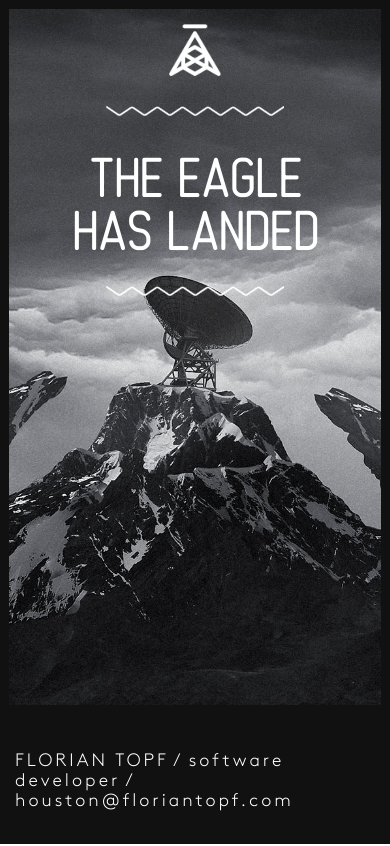
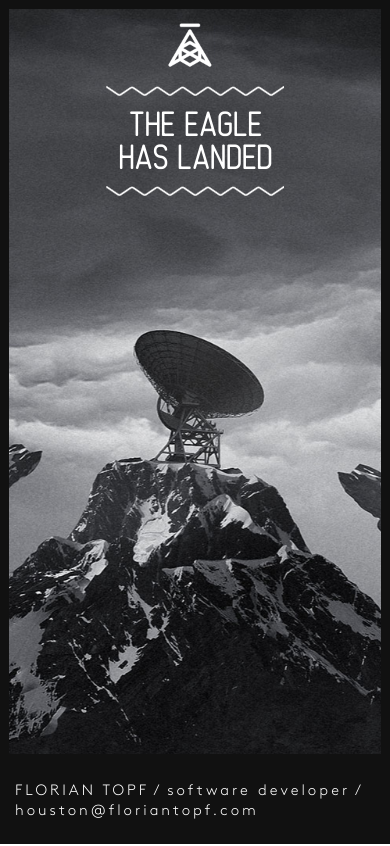
Before and after one commit to FlorianTopf/floriantopf.com, a website: page index.html in a window 390 px wide. Drawn offline with nearby package versions, Linux system fonts and the light colour scheme.

Commit message:
added some responsiveness

```diff
--- a/css/main.css
+++ b/css/main.css
@@ -10,6 +10,29 @@ html {
 
 body {
     margin: 0;
+}
+
+.container:before,
+.navigation:before,
+.landing-header:before,
+.container:after,
+.navigation:after,
+.landing-header:after {
+    content: " ";
+    display: table;
+}
+
+.container:after,
+.navigation:after,
+.landing-header:after {
+    clear: both;
+}
+
+*:before,
+*:after {
+    -webkit-box-sizing: border-box;
+    -moz-box-sizing: border-box;
+    box-sizing: border-box;
 }
 
 /* FONTS
@@ -101,6 +124,13 @@ body {
     background-size: cover;
 }
 
+@media (max-width: 650px) {
+    .landing-logo {
+        width: 50px;
+        height: 50px;
+    }
+}
+
 .separator-top {
     background: url('../img/zigzag.png');
     background-repeat: no-repeat;
@@ -111,6 +141,12 @@ body {
     top: 100px;
     left: 50%;
     margin-left: -89px;
+}
+
+@media (max-width: 650px) {
+    .separator-top {
+        top: 80px;
+    }
 }
 
 .landing-title {
@@ -132,6 +168,16 @@ body {
     line-height: 1.1em;
 }
 
+@media (max-width: 650px) {
+    .landing-title {
+        top: 110px;
+    }
+
+    .landing-title h2 {
+        font-size: 30px;
+    }
+}
+
 .separator-bottom {
     background: url('../img/zigzag.png');
     background-repeat: no-repeat;
@@ -142,6 +188,12 @@ body {
     top: 280px;
     left: 50%;
     margin-left: -89px;
+}
+
+@media (max-width: 650px) {
+    .separator-bottom {
+        top: 180px;
+    }
 }
 
 .landing-slide {
@@ -169,7 +221,6 @@ body {
 	margin-bottom: 0;
 	z-index: 999;
     display: block;
-    line-height: 20px;
     color: #ffffff;
 }
 
@@ -178,32 +229,6 @@ body {
     padding-left: 15px;
     margin-right: auto;
     margin-left: auto;
-}
-
-.navigation {
-    list-style: none;
-    width: 100%;
-    float: right;
-    margin: 0;
-}
-
-.navigation > li,
-.navigation > li > a {
-	font-family: 'Brown-Light', sans-serif;
-	letter-spacing: 3px;
-	color: #fff;
-	font-size: 18px;
-	padding-top: 40px;
-	padding-bottom: 35px;
-	border-top: 4px solid #111111;
-    line-height: 20px;
-    text-decoration: none;
-}
-
-.navigation  > li > a:hover,
-.navigation  > li > a:focus {
-  	color: #cccccc;
-    text-decoration: underline;
 }
 
 @media (min-width: 480px) {
@@ -230,25 +255,37 @@ body {
     }
 }
 
-.container:before,
-.navigation:before,
-.landing-header:before,
-.container:after,
-.navigation:after,
-.landing-header:after {
-    content: " ";
-    display: table;
+.navigation {
+    list-style: none;
+    width: 100%;
+    float: right;
+    margin: 0;
 }
 
-.container:after,
-.navigation:after,
-.landing-header:after {
-    clear: both;
+.navigation > li,
+.navigation > li > a {
+	font-family: 'Brown-Light', sans-serif;
+	letter-spacing: 3px;
+	color: #fff;
+	font-size: 18px;
+	padding-top: 35px;
+	padding-bottom: 35px;
+    line-height: 20px;
+    text-decoration: none;
 }
 
-*:before,
-*:after {
-    -webkit-box-sizing: border-box;
-    -moz-box-sizing: border-box;
-    box-sizing: border-box;
+@media (max-width: 600px) {
+    .navigation > li,
+    .navigation > li > a {
+        font-size: 15px;
+        padding-top: 25px;
+        padding-bottom: 25px;
+    }
+
 }
+
+.navigation  > li > a:hover,
+.navigation  > li > a:focus {
+  	color: #cccccc;
+    text-decoration: underline;
+}
```
